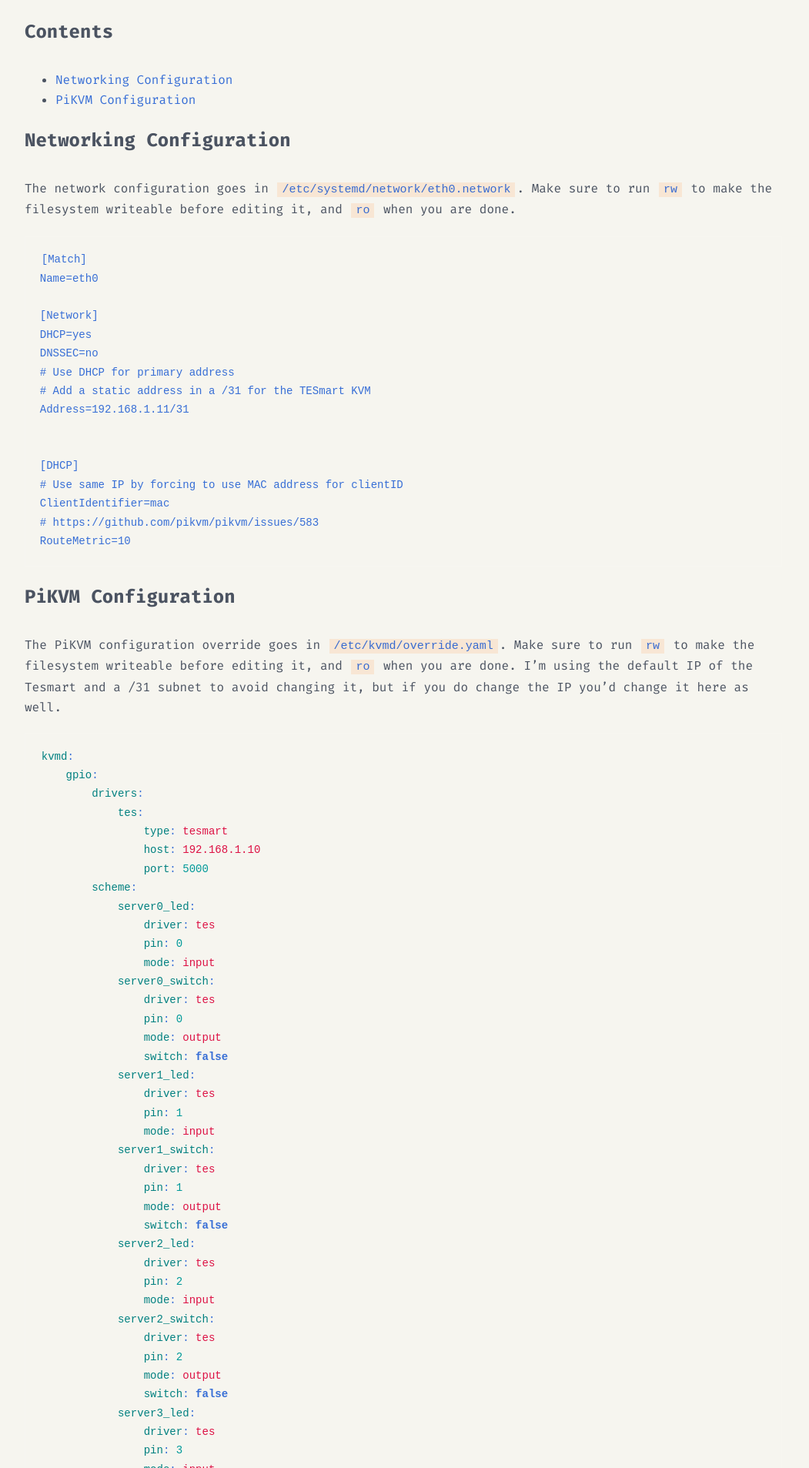
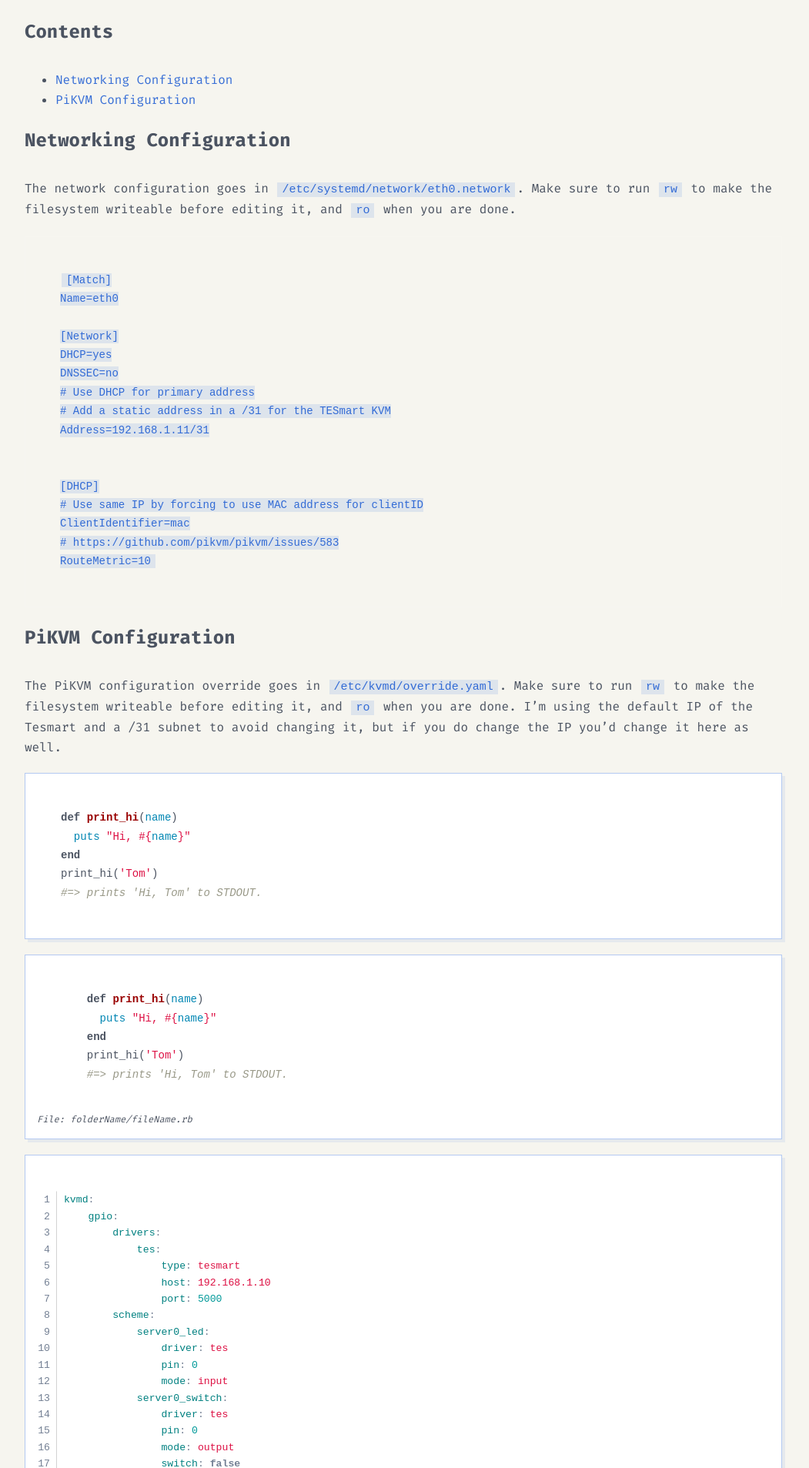
Before and after one commit to KevinMidboe/schleppe-lab, a Jekyll site: the page built from _posts/2023-05-19-kvm.markdown, in a window 1280 px wide. Shown: the part 598-2505 px from the top of the page at 77% size, without its empty margins (116-1167 px from the left). Built offline with Jekyll 4.4.1, drawn with Linux system fonts in a browser that asks for light colours; some of the changed text lies outside the part shown.

Commit message:
Align code block to new color scheme
Codeblock with line numbers change format of copy code button, updated.

````diff
--- a/_posts/2023-05-19-kvm.markdown
+++ b/_posts/2023-05-19-kvm.markdown
@@ -42,7 +42,30 @@ RouteMetric=10
 
 The PiKVM configuration override goes in `/etc/kvmd/override.yaml`. Make sure to run `rw` to make the filesystem writeable before editing it, and `ro` when you are done. I’m using the default IP of the Tesmart and a /31 subnet to avoid changing it, but if you do change the IP you’d change it here as well.
 
-```yaml
+{% highlight ruby %}
+def print_hi(name)
+  puts "Hi, #{name}"
+end
+print_hi('Tom')
+#=> prints 'Hi, Tom' to STDOUT.
+{% endhighlight %}
+
+
+<figure id="highlight-figure">
+  <figcaption>File: folderName/fileName.rb</figcaption>
+    {% highlight ruby %}
+    def print_hi(name)
+      puts "Hi, #{name}"
+    end
+    print_hi('Tom')
+    #=> prints 'Hi, Tom' to STDOUT.
+    {% endhighlight %}
+</figure>
+
+
+<figure id="highlight-figure">
+  <figcaption>File: folderName/fileName.rb</figcaption>
+{% highlight yaml linenos %}
 kvmd:
     gpio:
         drivers:
@@ -135,4 +158,101 @@ kvmd:
                 - ["#Minilab", server5_led, server5_switch|Switch]
                 - ["#OPNsense", server6_led, server6_switch|Switch]
                 - ["#Iridium",  server7_led, server7_switch|Switch]
-```
+{% endhighlight %}
+</figure>
+
+
+{% highlight yaml linenos %}
+kvmd:
+    gpio:
+        drivers:
+            tes:
+                type: tesmart
+                host: 192.168.1.10
+                port: 5000
+        scheme:
+            server0_led:
+                driver: tes
+                pin: 0
+                mode: input
+            server0_switch:
+                driver: tes
+                pin: 0
+                mode: output
+                switch: false
+            server1_led:
+                driver: tes
+                pin: 1
+                mode: input
+            server1_switch:
+                driver: tes
+                pin: 1
+                mode: output
+                switch: false
+            server2_led:
+                driver: tes
+                pin: 2
+                mode: input
+            server2_switch:
+                driver: tes
+                pin: 2
+                mode: output
+                switch: false
+            server3_led:
+                driver: tes
+                pin: 3
+                mode: input
+            server3_switch:
+                driver: tes
+                pin: 3
+                mode: output
+                switch: false
+            server4_led:
+                driver: tes
+                pin: 4
+                mode: input
+            server4_switch:
+                driver: tes
+                pin: 4
+                mode: output
+                switch: false
+            server5_led:
+                driver: tes
+                pin: 5
+                mode: input
+            server5_switch:
+                driver: tes
+                pin: 5
+                mode: output
+                switch: false
+            server6_led:
+                driver: tes
+                pin: 6
+                mode: input
+            server6_switch:
+                driver: tes
+                pin: 6
+                mode: output
+                switch: false
+            server7_led:
+                driver: tes
+                pin: 7
+                mode: input
+            server7_switch:
+                driver: tes
+                pin: 7
+                mode: output
+                switch: false
+        view:
+            table:
+                - ["TESMART Switch"]
+                - []
+                - ["#Terra NAS", server0_led, server0_switch|Switch]
+                - ["#Megalab", server1_led, server1_switch|Switch]
+                - ["#PVE1", server2_led, server2_switch|Switch]
+                - ["#PVE2", server3_led, server3_switch|Switch]
+                - ["#PVE3", server4_led, server4_switch|Switch]
+                - ["#Minilab", server5_led, server5_switch|Switch]
+                - ["#OPNsense", server6_led, server6_switch|Switch]
+                - ["#Iridium",  server7_led, server7_switch|Switch]
+{% endhighlight %}
--- a/_sass/_post.scss
+++ b/_sass/_post.scss
@@ -12,27 +12,80 @@ code {
 code {
   padding: 1px 5px;
   background-color: rgba(255, 168, 106, 0.2);
+  background-color: rgba(8,76,207,.1);
   color: var(--brand-color);
   margin: 0 2px;
   padding: 1px 6px;
   border: none;
 }
 
-pre {
-  padding: 8px 12px;
-  padding: 1.25em;
-  overflow-x: auto;
+figure.highlight {
+  @include border-accent;
 
-  > code {
-    background-color: unset;
-    border: 0;
-    padding-right: 0;
-    padding-left: 0;
+  > pre {
+    // padding: 0;
+    margin-bottom: 0;
+
+    > code {
+      background-color: unset;
+      color: unset;
+      margin: 0;
+      padding: 0;
+      border: none;
+    }
   }
 }
 
-div.highlight {
+figure#highlight-figure {
   position: relative;
+
+  > figcaption {
+    position: absolute;
+    bottom: 0.5rem;
+    z-index: 1;
+  }
+}
+
+.rouge-table {
+  > pre {
+    overflow-x: auto;
+    @include border-accent;
+  }
+
+  .lineno {
+    text-align: right;
+    border-right-color: lightgrey;
+    margin-left: -2rem;
+    padding-right: 0.5rem;
+    margin-right: 0.5rem;
+  }
+
+  td > pre {
+    padding: 0;
+    // padding: 1rem 0.5rem;
+  }
+
+  &:not(.lineno) {
+    border-left: none;
+  }
+
+ }
+
+
+
+figure.highlight {
+  position: relative;
+
+ table {
+    border-collapse: collapse;
+    margin-bottom: 0;
+
+    td {
+      padding: 0;
+      border-style: hidden !important;
+    }
+  }
+
 }
 
 .highlight > button {
@@ -46,11 +99,11 @@ div.highlight {
 
   background: hsla(0, 0%, 87.8%, 0.8) !important;
   border-radius: 0 !important;
-  box-shadow: 0 2px 0 0 rgba(0, 0, 0, 0.8) !important;
+  box-shadow: 0 2px 0 0 rgba(8,76,207,.5) !important;
   color: black;
   font-size: 0.8em !important;
   margin: 6px !important;
-  padding: 10px !important;
+  padding: 0.5rem 0.8rem;
   transition: all 0.5s ease;
 }
 
--- a/assets/scripts/copyCode.js
+++ b/assets/scripts/copyCode.js
@@ -1,6 +1,6 @@
 // This assumes that you're using Rouge; if not, update the selector
 // const codeBlocks = document.querySelectorAll('.code-header + .highlighter-rouge');
-const codeBlocks = document.querySelectorAll('div.highlight');
+const codeBlocks = document.querySelectorAll('figure.highlight');
 const copyCodeButtons = document.querySelectorAll('.copy-code-button');
 
 codeBlocks.forEach((codeBlock) => {
@@ -13,7 +13,7 @@ codeBlocks.forEach((codeBlock) => {
   codeBlock.append(copyButton);
 
   copyButton.addEventListener('click', function () {
-    const code = codeBlock.querySelector('code').innerText.trim();
+    const code = codeBlock.querySelector('.code').innerText.trim();
     window.navigator.clipboard.writeText(code);
 
     copyButton.innerText = 'Copied';
````
